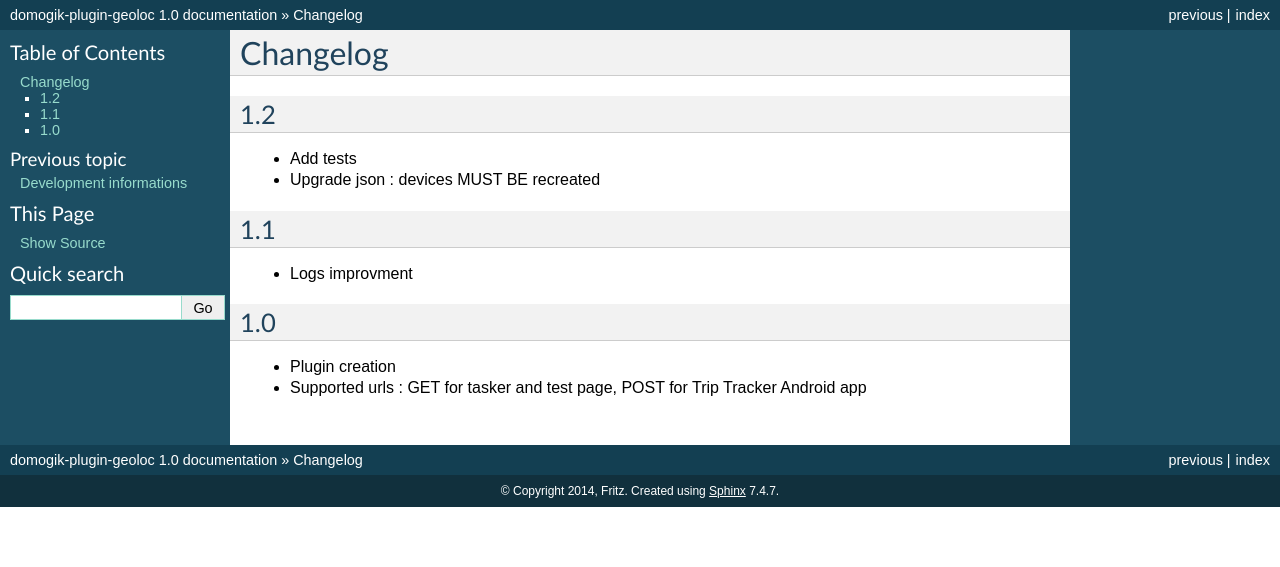
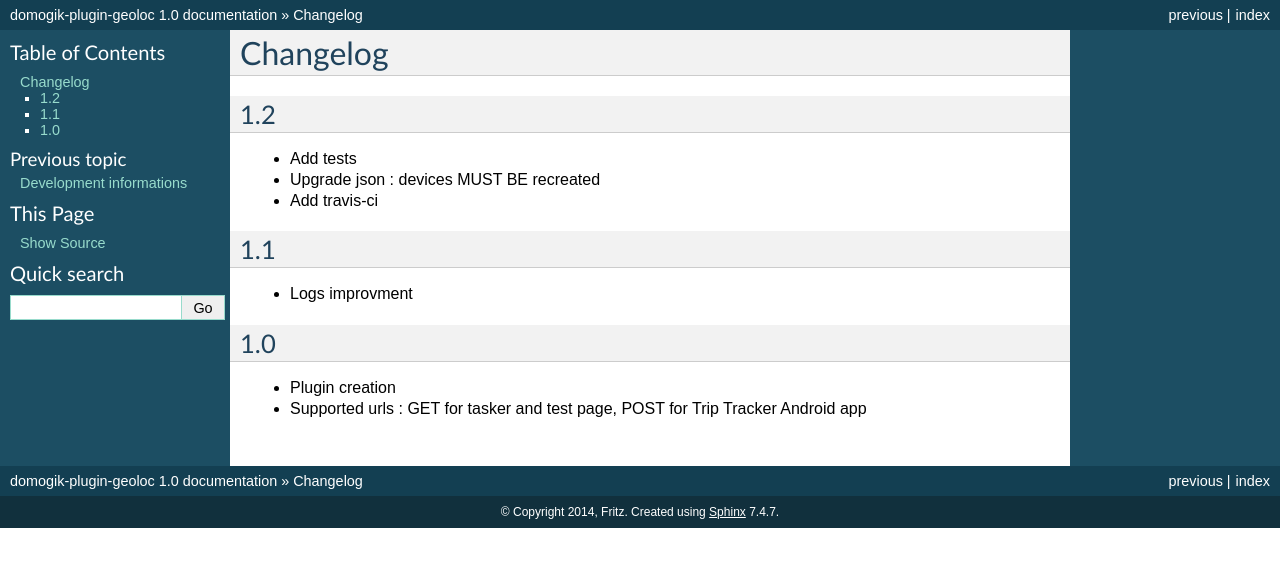
Before and after one commit to fritz-smh/domogik-plugin-geoloc, a Sphinx documentation site: the page built from docs/changelog.txt, in a window 1280 px wide. Shown: the top 567 px of the page. Built offline with Sphinx 7.4.7, drawn with Linux system fonts in a browser that asks for light colours.

Commit message:
doc changelog

```diff
--- a/docs/changelog.txt
+++ b/docs/changelog.txt
@@ -7,6 +7,7 @@ Changelog
 
 * Add tests
 * Upgrade json : devices MUST BE recreated
+* Add travis-ci
 
 1.1
 ===
```
